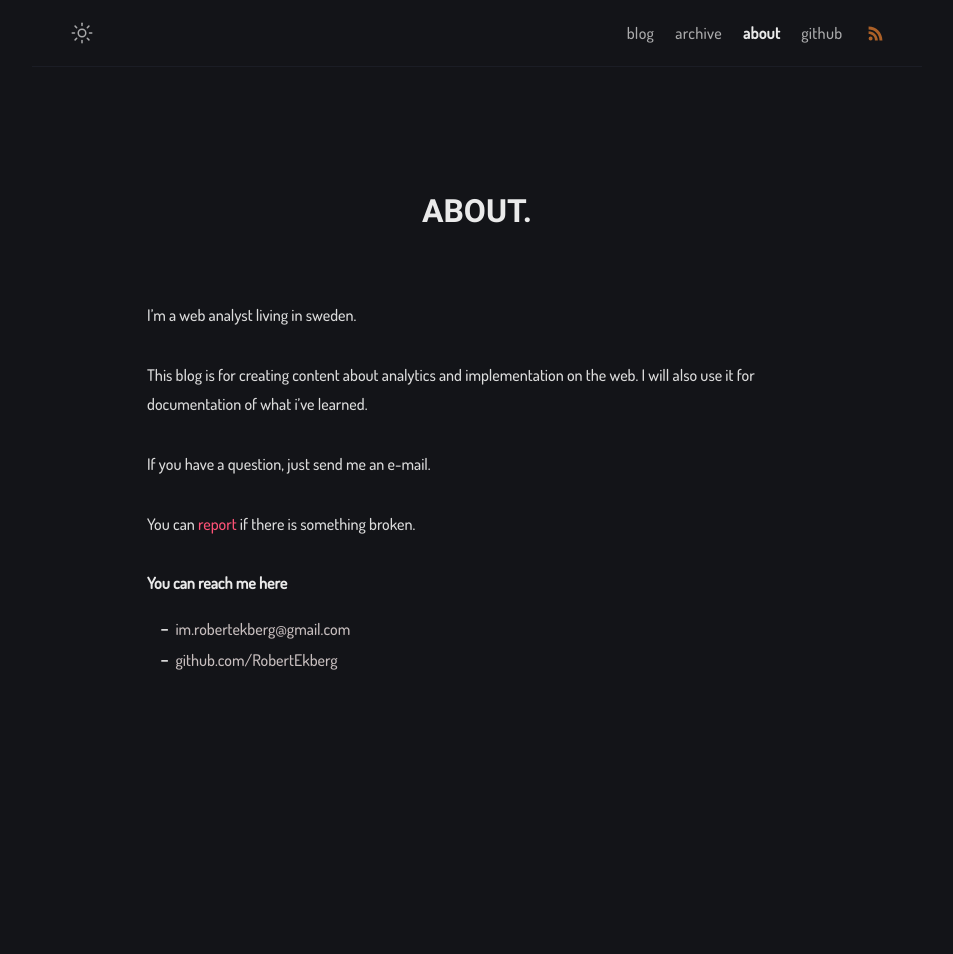
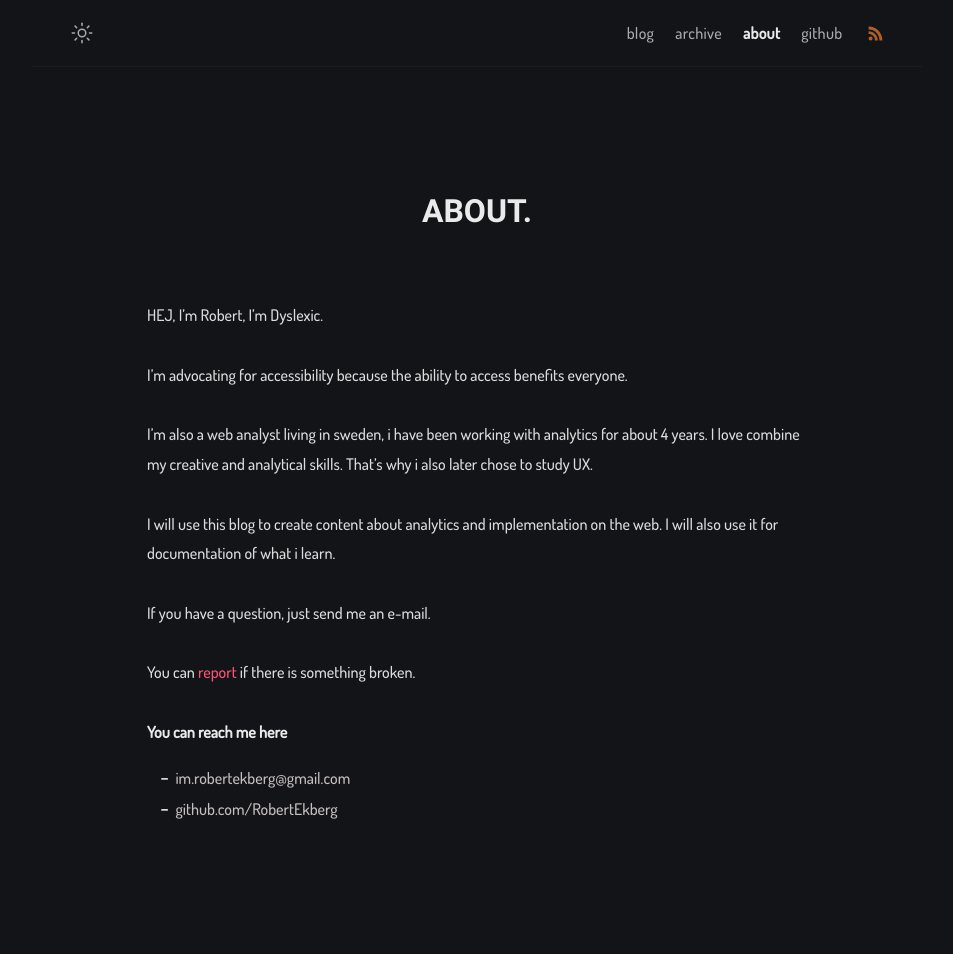
Before and after one commit to RobertEkberg/robertekberg.github.io, a Jekyll site: the page built from about.md, in a window 1280 px wide. Shown: the whole page, without its empty margins (163-1116 px from the left). Built offline with Jekyll 4.4.1, drawn with Linux system fonts in a browser that asks for light colours; before the commit the page ends 900 px from its top, so only the background shows below that.

Commit message:
updated about me page

```diff
--- a/about.md
+++ b/about.md
@@ -2,13 +2,20 @@
 title: About
 permalink: /about/
 layout: page
-excerpt: Here you can read more about robert ekberg, analytics and implementation.
+excerpt: You can read more about me here and why this blog exists
 comments: false
 ---
 
-I'm a web analyst living in sweden.
+HEJ,
+I'm Robert,
+I'm Dyslexic.
 
-This blog is for creating content about analytics and implementation on the web. I will also use it for documentation of what i've learned.
+I'm advocating for accessibility
+because the ability to access benefits everyone.
+
+I'm also a web analyst living in sweden, i have been working with analytics for about 4 years. I love combine my creative and analytical skills. That's why i also later chose to study UX.
+
+I will use this blog to create content about analytics and implementation on the web. I will also use it for documentation of what i learn.
 
 If you have a question, just send me an e-mail.
 
```
